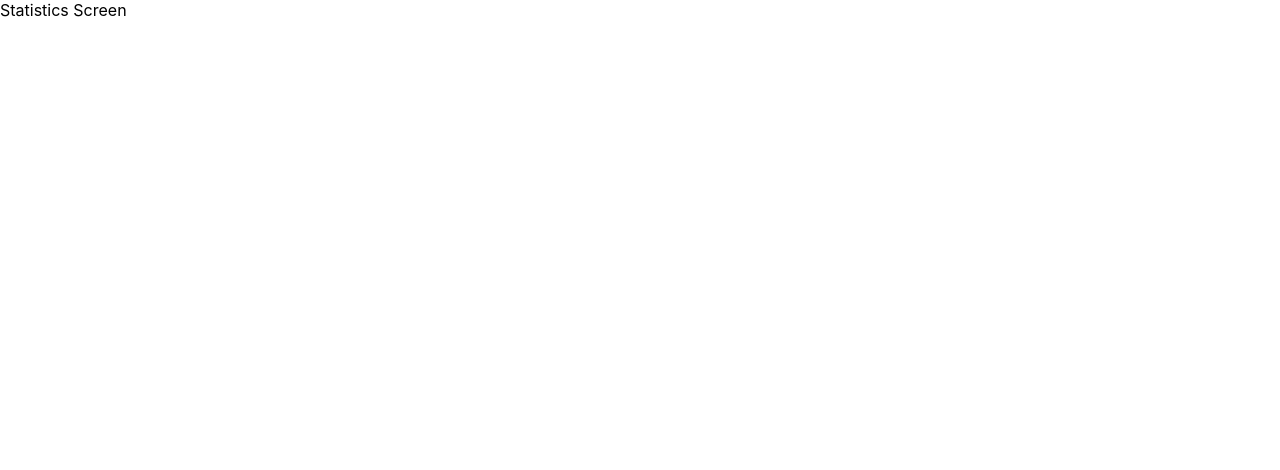
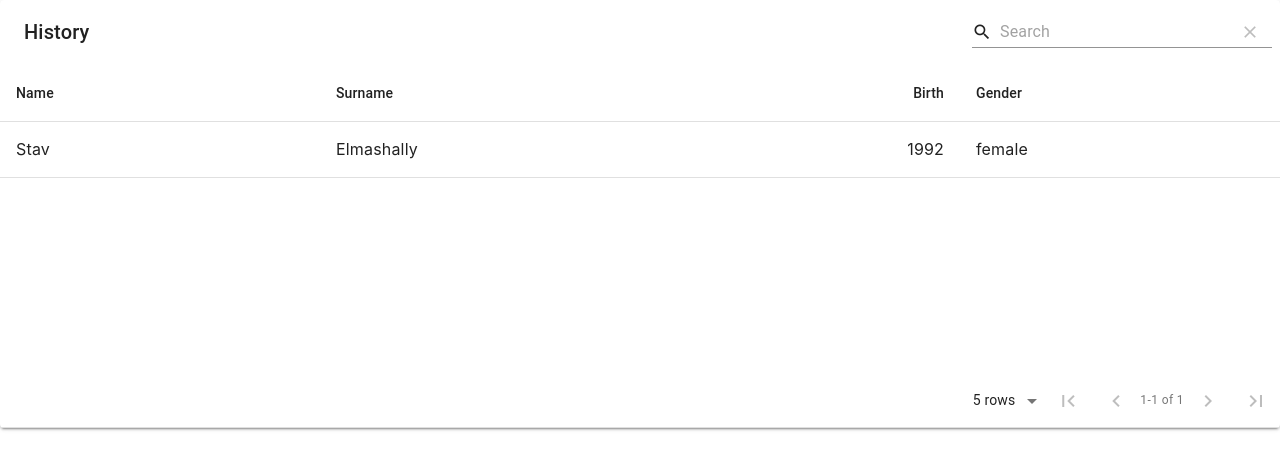
Before and after one commit to sela55/CGAT-Project, a React (Create React App) app: page / in a window 1280 px wide. Shown: the top 470 px of the page. Built offline with nearby package versions, Linux system fonts and the light colour scheme; the HTML template or start-up script is replaced by a standard one.

Commit message:
Added Table in Statistics Screen

```diff
--- a/package.json
+++ b/package.json
@@ -3,11 +3,13 @@
   "version": "0.1.0",
   "private": true,
   "dependencies": {
+    "@material-ui/core": "^4.11.0",
     "@testing-library/jest-dom": "^4.2.4",
     "@testing-library/react": "^9.5.0",
     "@testing-library/user-event": "^7.2.1",
     "highcharts": "^8.1.2",
     "highcharts-react-official": "^3.0.0",
+    "material-table": "^1.67.1",
     "react": "^16.13.1",
     "react-beautiful-dnd": "^13.0.0",
     "react-dom": "^16.13.1",
--- a/public/index.html
+++ b/public/index.html
@@ -9,6 +9,7 @@
       name="description"
       content="Web site created using create-react-app"
     />
+    <link rel="stylesheet" href="https://fonts.googleapis.com/icon?family=Material+Icons"/>
     <link rel="apple-touch-icon" href="%PUBLIC_URL%/logo192.png" />
     <!--
       manifest.json provides metadata used when your web app is installed on a
--- /dev/null
+++ b/src/Statistics/Statistics.css
@@ -0,0 +1,7 @@
+.statistics-display {
+  display: flex;
+  align-items: center;
+  justify-content: center;
+  height: 100vh;
+  background-color: beige;
+}
--- a/src/Statistics/Statistics.js
+++ b/src/Statistics/Statistics.js
@@ -1,11 +1,38 @@
-import React from 'react';
+import React from "react";
+import "./Statistics.css";
+import MaterialTable from "material-table";
 
-class Statistics extends React.Component{
-    render() {
-        return (
-            <div>Statistics Screen</div>
-        );
-    }
+class Statistics extends React.Component {
+  columnsConfig = [
+    { title: "Name", field: "name" },
+    { title: "Surname", field: "surname" },
+    { title: "Birth", field: "birthYear", type: "numeric" },
+    {
+      title: "Gender",
+      field: "gender",
+      lookup: { 0: "male", 1: "female" },
+    },
+  ];
+  data = [
+    {
+      name: "Stav",
+      surname: "Elmashally",
+      birthYear: 1992,
+      gender: 1,
+    },
+  ];
+  render() {
+    return (
+      <div style={{ maxWidth: "100%" }}>
+        <MaterialTable
+          columns={this.columnsConfig}
+          data={this.data}
+          options={{ search: true }}
+          title="History"
+        />
+      </div>
+    );
+  }
 }
 
 export default Statistics;
```
Also changed, not shown: 1 other file (tests, documents, lock files or other folders).
